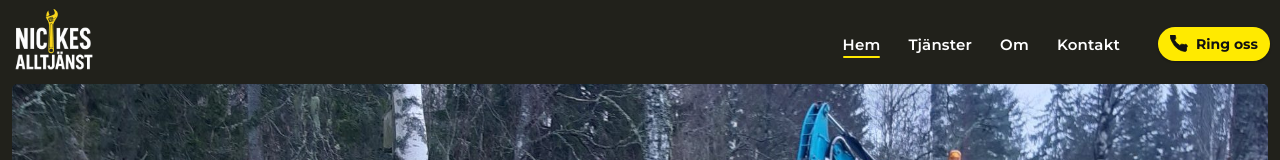
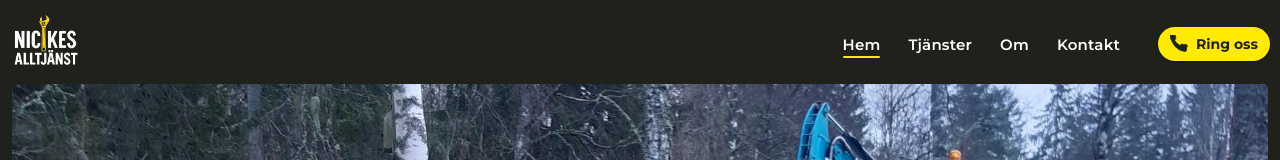
Before and after one commit to skinksteek/nickesalltjanst, a React (Vite) app: page / in a window 1280 px wide. Shown: the top 160 px of the page. Built offline with nearby package versions, Linux system fonts and the light colour scheme.

Commit message:
styling and cleanup

```diff
--- a/src/assets/styles/navbar.css
+++ b/src/assets/styles/navbar.css
@@ -2,11 +2,11 @@
   --page-width: 1300px;
   --nav-height: 56px;
   --nav-border: rgba(255, 255, 255, 0.08);
-
   /* Logo-skalning */
   --logo-size: 44px; /* Bildens grundhöjd (ej layout) */
   --logo-scale-scrolled: 0.7;
   --logo-scale-desktop: 2;
+  --logo-size: 36px;
 }
 
 .site-header {
@@ -16,7 +16,7 @@
 }
 
 nav {
-  margin-top: 2vh; /* valfritt “andas” lite från toppen */
+  margin-top: 2vh;
   width: 100%;
   height: var(--nav-height);
   overflow: visible;
@@ -27,7 +27,6 @@ nav {
     box-shadow 0.25s ease;
 }
 
-/* Blur & tydligare bakgrund när man scrollar */
 .site-header.is-scrolled nav {
   /* background: hsla(60, 8%, 10%, 0.85);
   /* border-bottom-color: var(--nav-border); */
@@ -65,8 +64,8 @@ nav {
   height: var(--logo-size);
   width: auto;
   display: block;
-  transform-origin: left center; /* växer från vänster kant */
-  transition: transform 0.22s ease; /* mjuk övergång */
+  transform-origin: left center;
+  transition: transform 0.22s ease;
   will-change: transform;
 }
 
@@ -89,12 +88,11 @@ nav {
   }
 }
 
-/* ── Länkar ────────────────────────────── */
 #navbar {
   display: flex;
   align-items: center;
   gap: 8px;
-  margin-left: auto; /* skjut menyn (och CTA) till höger */
+  margin-left: auto;
 }
 
 #navbar li {
@@ -139,7 +137,6 @@ nav {
   transform: scaleX(1);
 }
 
-/* ── CTA (Ring oss) – vänster→höger wipe ─ */
 .cta {
   /* Faller tillbaka till --primary eller en mörk färg om --main saknas */
   --cta-main: var(--main, var(--primary, #1a1a16));
@@ -157,8 +154,7 @@ nav {
   background-size: 0% 100%, 100% 100%;
   background-position: left, left;
   background-repeat: no-repeat;
-
-  color: #111; /* svart text när knappen är gul */
+  color: var(--main);
   font-weight: 700;
   font-size: 14px;
   transition: background-size 0.35s ease, color 0.2s ease, transform 0.15s ease,
@@ -166,10 +162,8 @@ nav {
 }
 
 .cta:hover {
-  /* låt huvudfärgen svepa in från vänster */
   background-size: 100% 100%, 100% 100%;
-  color: var(--yellow); /* gul text/ikon på mörk bakgrund */
-  transform: translateY(-1px);
+  color: var(--yellow);
   box-shadow: rgba(0, 0, 0, 0.12) 0px 1px 3px, rgba(0, 0, 0, 0.24) 0px 1px 2px;
 }
 
@@ -202,7 +196,6 @@ nav {
   width: 100%;
 }
 
-/* ── Mobilknapp (hamburgare) ───────────── */
 #mobile {
   display: none;
   margin-left: 8px;
@@ -223,7 +216,6 @@ nav {
 
 /* ── Mobil: drawer + overlay ───────────── */
 @media (max-width: 768px) {
-  /* Justera radlayout: logo vänster, hamburgare höger */
   .cta-desktop {
     display: none !important;
   }
@@ -235,11 +227,6 @@ nav {
     width: calc(100% - 24px);
     margin: 6px 12px 0;
     justify-content: center;
-  }
-
-  /* Mindre logobas men behåller skalsystemet */
-  :root {
-    --logo-size: 36px;
   }
 
   #mobile {
```
